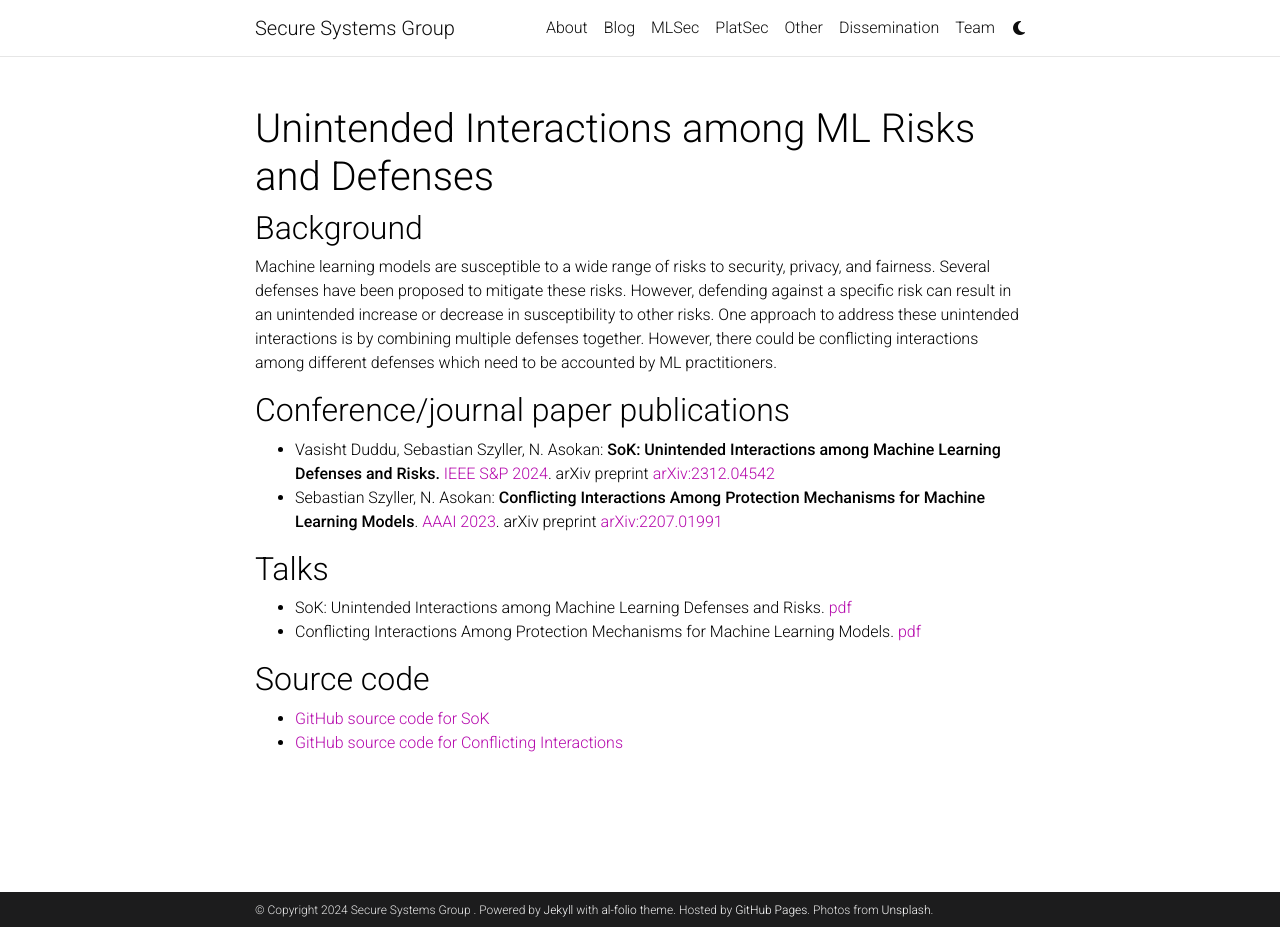
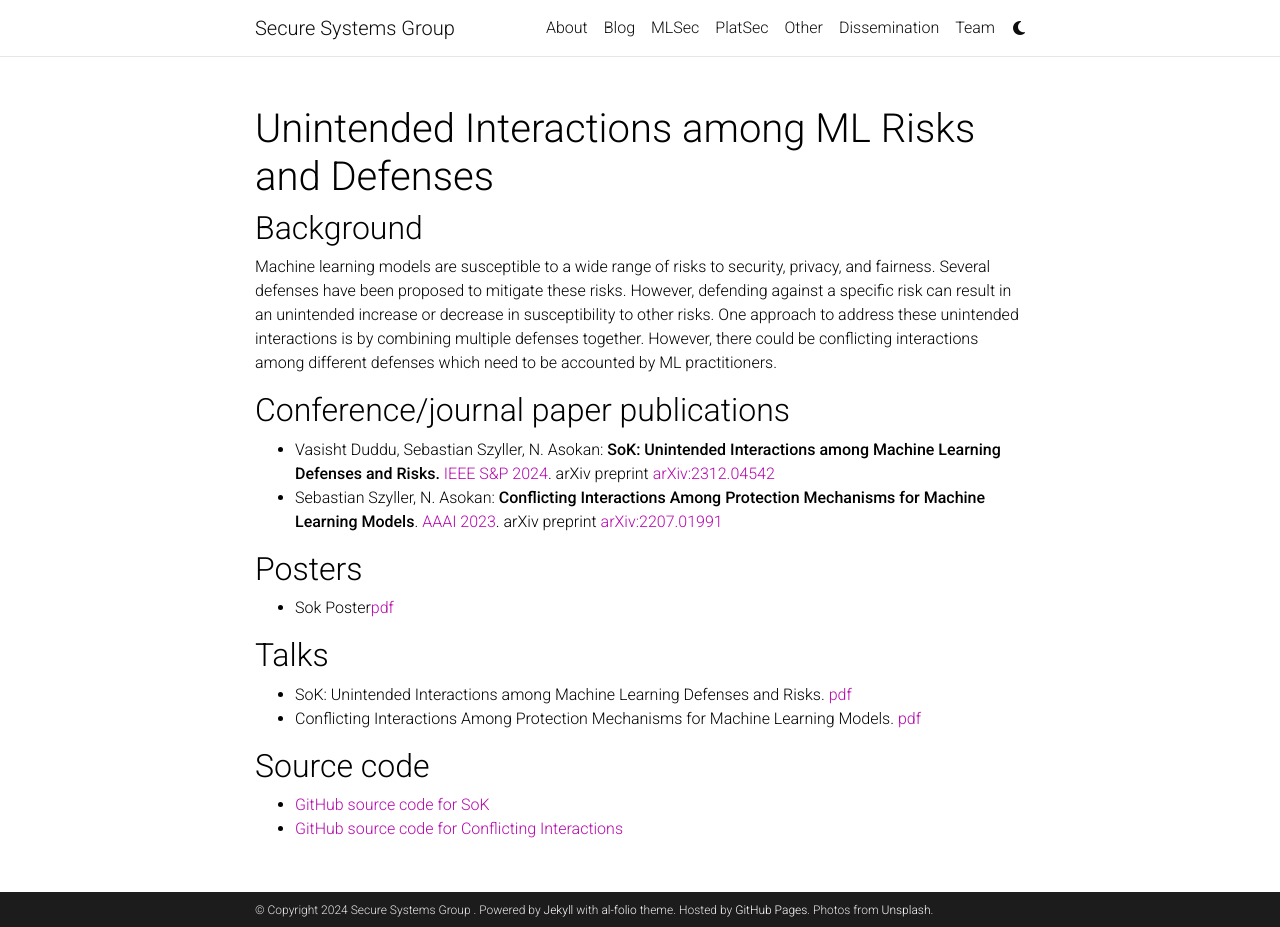
Before and after one commit to ssg-research/ssg-research.github.io, a Jekyll site: the page built from _projects/mlsec/interactions.md, in a window 1280 px wide and 927 px high. Built offline with Jekyll 4.4.1, drawn with Linux system fonts in a browser that asks for light colours; comment, search, counter and statistics services are not loaded; a style sheet for code colours, icons or effects is not loaded.

Commit message:
Update interactions.md

```diff
--- a/_projects/mlsec/interactions.md
+++ b/_projects/mlsec/interactions.md
@@ -22,6 +22,10 @@ However, there could be conflicting interactions among different defenses which
 - Vasisht Duddu, Sebastian Szyller, N. Asokan: **SoK: Unintended Interactions among Machine Learning Defenses and Risks.** [IEEE S&P 2024](https://sp2024.ieee-security.org/). arXiv preprint [arXiv:2312.04542](https://arxiv.org/abs/2312.04542)
 - Sebastian Szyller, N. Asokan: **Conflicting Interactions Among Protection Mechanisms for Machine Learning Models**. [AAAI 2023](https://aaai-23.aaai.org). arXiv preprint [arXiv:2207.01991](https://arxiv.org/abs/2207.01991)
 
+## Posters
+
+- Sok Poster[pdf](../../assets/pdf/mlsec/sok_poster.pdf)
+
 ## Talks
 
 - SoK: Unintended Interactions among Machine Learning Defenses and Risks. [pdf](../../assets/pdf/mlsec/SoK.pdf)
```
